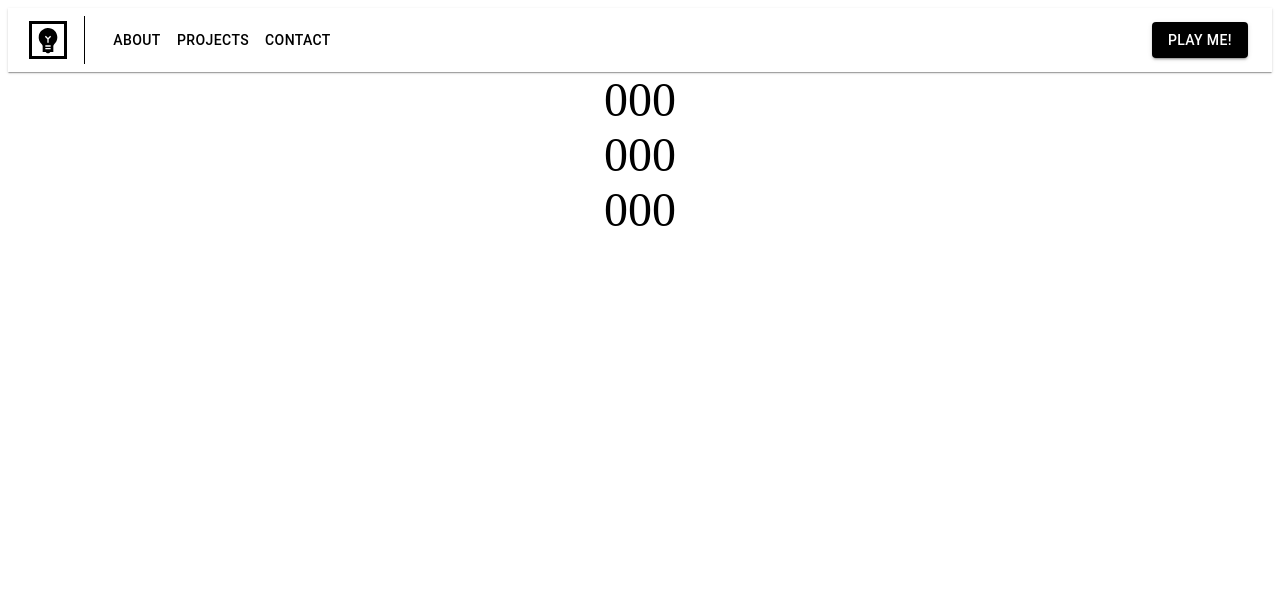
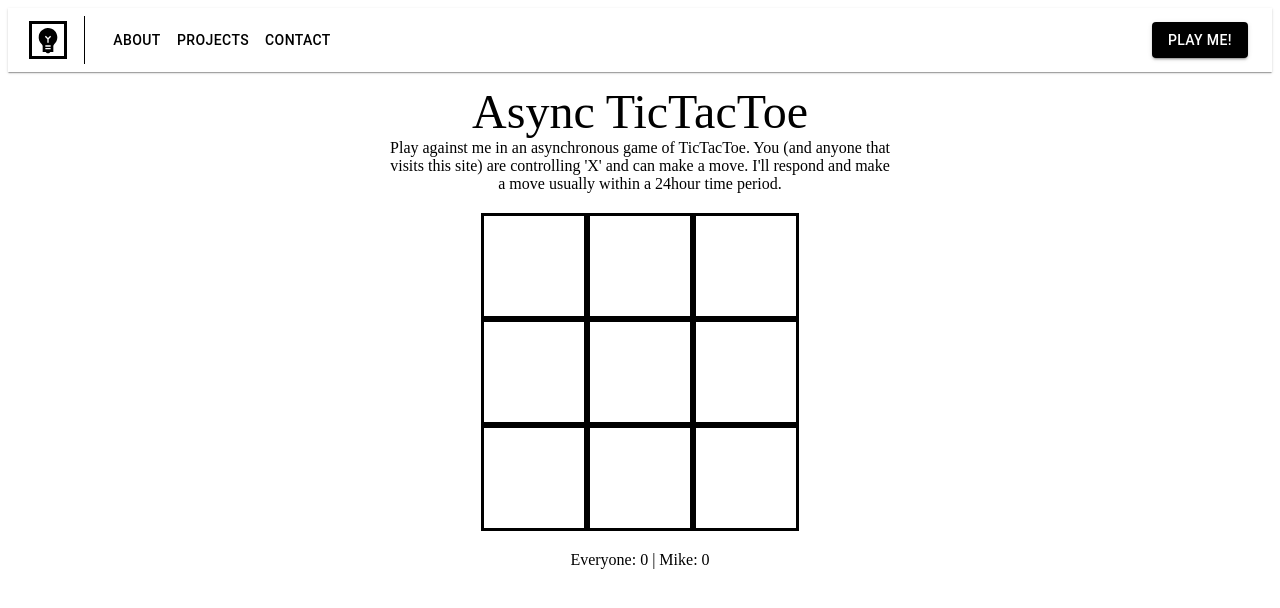
Before and after one commit to Michaelsulistio/webpack-react-personal-site, a React app: page /tictactoe in a window 1280 px wide. Shown: the top 608 px of the page. Built offline with nearby package versions, Linux system fonts and the light colour scheme; a web font is replaced by a local one.

Commit message:
add base tictactoe text sections

```diff
--- a/src/components/TicTacToe.js
+++ b/src/components/TicTacToe.js
@@ -3,25 +3,63 @@ import { makeStyles } from '@mui/styles';
 
 const useStyles = makeStyles((theme) => ({
     row: {
-        display: 'flex'
+        display: 'flex',
     },
     square: {
-        fontSize: '48px'
+        display: 'flex',
+        fontSize: '48px',
+        alignItems: 'center',
+        justifyContent: 'center',
+        borderStyle: 'solid',
+        height: '100px',
+        width: '100px',
     },
     grid: {
+        paddingTop: '20px',
+        paddingBottom: '20px',
         display: 'flex',
         flexDirection: 'column',
         alignItems: 'center',
         justifyContent: 'center'
+    },
+    header: {
+        paddingTop: '12px',
+        fontSize: '48px',
+        textAlign: 'center'
+    },
+    gameContainer: {
+        display: 'flex',
+        flexDirection: 'column',
+        alignItems: 'center',
+        justifyContent: 'center',
+
+    },
+    gameInstructionHeader: {
+        textAlign: 'center',
+        overflowWrap: 'break-word',
+        maxWidth: '500px'
+    },
+    gameScore: {
+        textAlign: 'center',
+        overflowWrap: 'break-word',
+        maxWidth: '500px'
     }
 }));
 
-
+function convertToSquare(num) {
+    if (num === -1) {
+        return 'O'
+    } else if (num === 1) {
+        return 'X'
+    } else {
+        return ''
+    }
+}
 
 function Square(props) {
     const styles = useStyles()
 
-    return <div className={styles.square}>{props.value}</div>
+    return <div className={styles.square}>{convertToSquare(props.value)}</div>
 }
 
 export default function TicTacToe() {
@@ -41,8 +79,16 @@ export default function TicTacToe() {
 
 
     return (
-        <div className={styles.grid}>
-            {rows}
+        <div className={styles.gameContainer}>
+            <div className={styles.header}>Async TicTacToe</div>
+            <div className={styles.gameInstructionHeader}>
+                Play against me in an asynchronous game of TicTacToe. You (and anyone that visits this site)
+                are controlling 'X' and can make a move. I'll respond and make a move usually within a 24hour time period.
+                </div>
+            <div className={styles.grid}>
+                {rows}
+            </div>
+            <div className={styles.gameScore}> Everyone: 0 | Mike: 0 </div>
         </div>
     );
 }
```
